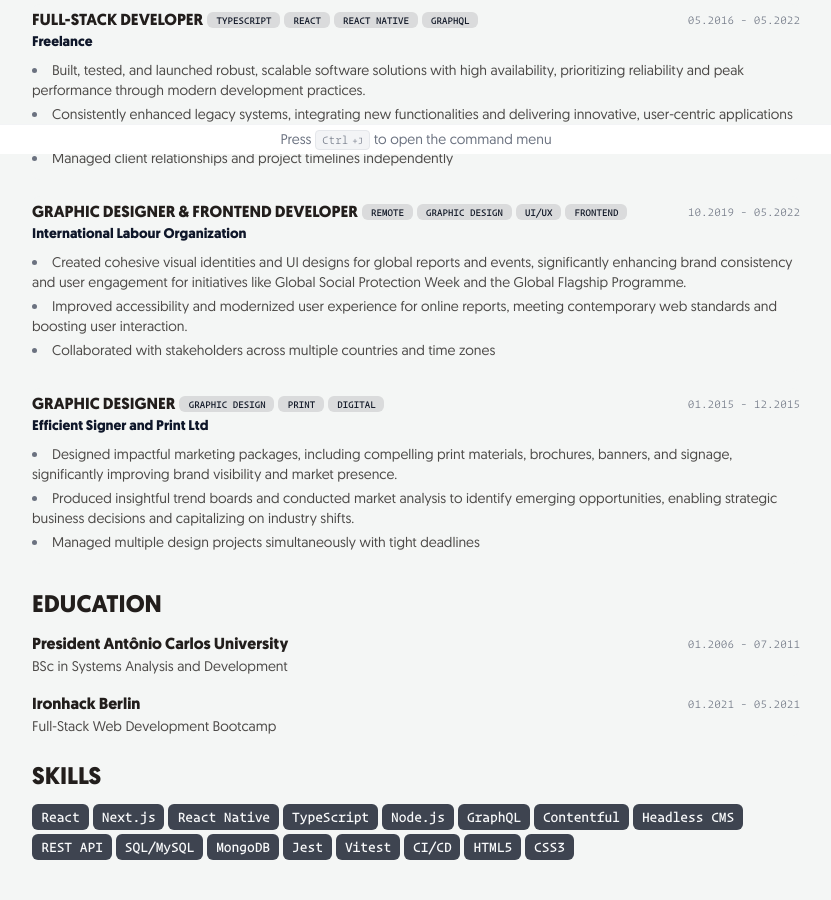
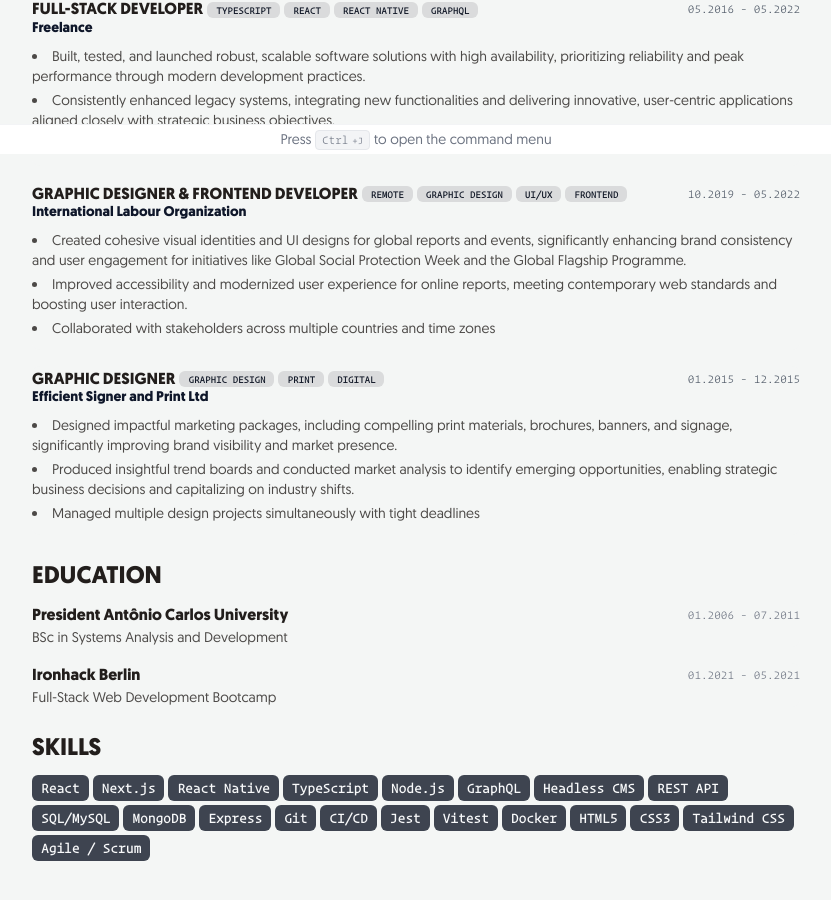
Before and after one commit to BartoszJarocki/cv, a Next.js app: page / in a window 1280 px wide. Shown: the part 646-1546 px from the top of the page, without its empty margins (224-1055 px from the left). Built offline with nearby package versions, Linux system fonts and the light colour scheme.

Commit message:
feat: improve print layout

```diff
--- a/src/app/components/WorkExperience.tsx
+++ b/src/app/components/WorkExperience.tsx
@@ -49,7 +49,7 @@ interface WorkPeriodProps {
 function WorkPeriod({ start, end }: WorkPeriodProps) {
   return (
     <div
-      className="text-nowrap font-mono text-[12px] tabular-nums text-gray-500"
+      className="text-nowrap font-mono text-xs tabular-nums text-gray-600"
       aria-label={`Employment period: ${start} to ${end ?? "Present"}`}
     >
       {start} - {end ?? "Present"}
@@ -68,7 +68,7 @@ interface CompanyLinkProps {
 function CompanyLink({ company, link }: CompanyLinkProps) {
   return (
     <a
-      className="text-sm font-semibold text-slate-900 hover:underline"
+      className="text-sm font-semibold text-slate-900 hover:underline print:font-medium"
       href={link}
       target="_blank"
       rel="noopener noreferrer"
@@ -92,12 +92,10 @@ function WorkExperienceItem({ work }: WorkExperienceItemProps) {
 
   return (
     <Card className="py-1 print:py-0">
-      <CardHeader className="print:space-y-1">
+      <CardHeader className="print:space-y-0">
         <div className="flex items-center justify-between gap-x-2 text-base">
-          <span className="text-md inline-flex items-center justify-center gap-x-1 font-semibold uppercase leading-none print:text-sm">
-            <h3 className="text-md font-bold leading-none print:text-[12px]">
-              {title}
-            </h3>
+          <span className="text-md inline-flex items-center justify-center gap-x-1 font-semibold uppercase leading-none">
+            <h3 className="text-md font-bold leading-none">{title}</h3>
             <BadgeList
               className="hidden gap-x-1 sm:inline-flex"
               badges={badges}
@@ -109,7 +107,7 @@ function WorkExperienceItem({ work }: WorkExperienceItemProps) {
       </CardHeader>
 
       <CardContent>
-        <div className="mt-2 text-pretty text-sm text-foreground/80 print:mt-1 print:text-[10px]">
+        <div className="mt-2 text-pretty text-sm text-foreground/80 print:mt-1 print:text-[11px]">
           {description}
         </div>
         <div className="mt-2">
--- a/src/app/globals.css
+++ b/src/app/globals.css
@@ -4,6 +4,12 @@
 
 @layer base {
   :root {
+    @media print {
+      #main-content {
+        padding: 2rem;
+      }
+    }
+
     --background: 147 10% 96%; /* #f3f5f3 - Light mint background */
     --foreground: 18 10.3% 12.2%; /* #232020 - Dark brown-gray text */
 
@@ -74,6 +80,15 @@
     @apply bg-background text-foreground;
   }
 }
+@layer components {
+  .marker {
+    list-style-position: inside;
+    li::marker {
+      content: "- ";
+      font-size: larger;
+    }
+  }
+}
 
 .print-force-new-page {
   page-break-before: always;
--- a/src/app/page.tsx
+++ b/src/app/page.tsx
@@ -68,7 +68,7 @@ export default function ResumePage() {
       </div>
 
       <section
-        className="mx-auto w-full max-w-3xl space-y-6  print:space-y-4"
+        className="mx-auto w-full max-w-3xl space-y-6  print:space-y-3"
         aria-label="Resume Content"
       >
         <Header />
--- a/src/data/resume-data.tsx
+++ b/src/data/resume-data.tsx
@@ -120,7 +120,7 @@ export const RESUME_DATA: ResumeData = {
       start: "06.2022",
       end: null,
       description: (
-        <ul className="list-inside list-disc marker:text-gray-500">
+        <ul className="list-inside list-disc">
           <li className="mb-1">
             Developed responsive and high-performing web and mobile
             applications, improving user engagement and reducing load times by
@@ -153,7 +153,7 @@ export const RESUME_DATA: ResumeData = {
       start: "05.2016",
       end: "05.2022",
       description: (
-        <ul className="list-inside list-disc marker:text-gray-500">
+        <ul className="list-inside list-disc">
           <li className="mb-1">
             Built, tested, and launched robust, scalable software solutions with
             high availability, prioritizing reliability and peak performance
@@ -179,7 +179,7 @@ export const RESUME_DATA: ResumeData = {
       start: "10.2019",
       end: "05.2022",
       description: (
-        <ul className="list-inside list-disc marker:text-gray-500">
+        <ul className="list-inside list-disc">
           <li className="mb-1">
             Created cohesive visual identities and UI designs for global reports
             and events, significantly enhancing brand consistency and user
@@ -207,7 +207,7 @@ export const RESUME_DATA: ResumeData = {
       start: "01.2015",
       end: "12.2015",
       description: (
-        <ul className="list-inside list-disc marker:text-gray-500">
+        <ul className="list-inside list-disc ">
           <li className="mb-1">
             Designed impactful marketing packages, including compelling print
             materials, brochures, banners, and signage, significantly improving
@@ -232,16 +232,20 @@ export const RESUME_DATA: ResumeData = {
     "TypeScript",
     "Node.js",
     "GraphQL",
-    "Contentful",
     "Headless CMS",
     "REST API",
     "SQL/MySQL",
     "MongoDB",
+    "Express",
+    "Git",
+    "CI/CD",
     "Jest",
     "Vitest",
-    "CI/CD",
+    "Docker",
     "HTML5",
     "CSS3",
+    "Tailwind CSS",
+    "Agile / Scrum",
   ],
   projects: [],
 } as const;
```
